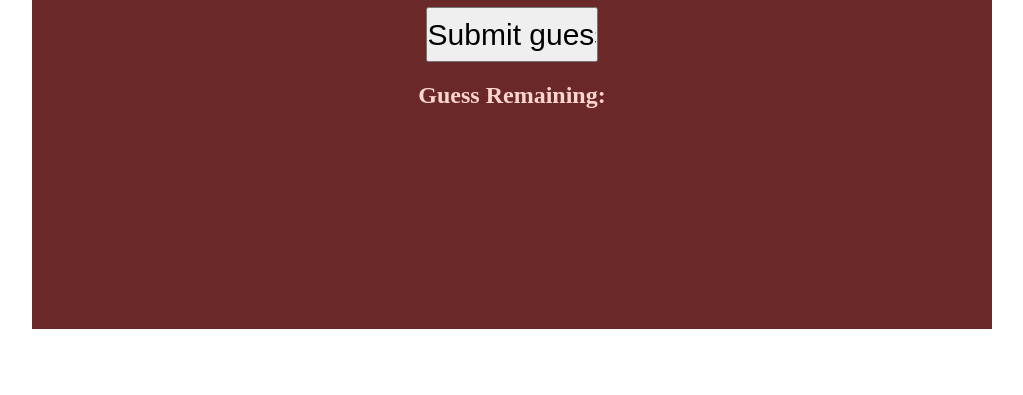
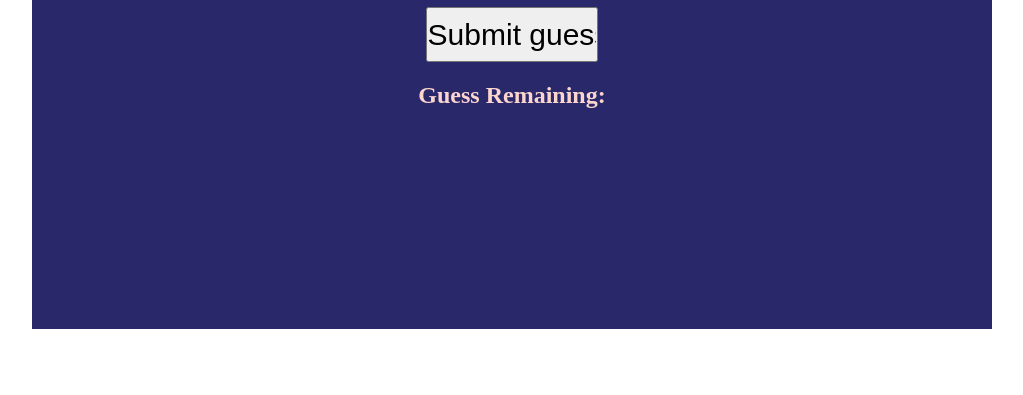
Before and after one commit to Issamsbai123/script, a plain HTML site: page index.html in a window 1280 px wide. Shown: the part 405-800 px from the top of the page, without its empty margins (128-1151 px from the left). Drawn offline with Linux system fonts and the light colour scheme.

Commit message:
Update style.css

```diff
--- a/style.css
+++ b/style.css
@@ -8,7 +8,7 @@
 .container {
     text-align: center;
     margin:30px auto;
-    background-color: #6A2828;
+    background-color: #29286a;
     padding-top:70px;
     width: 75%;
     height: 88vh;
```
